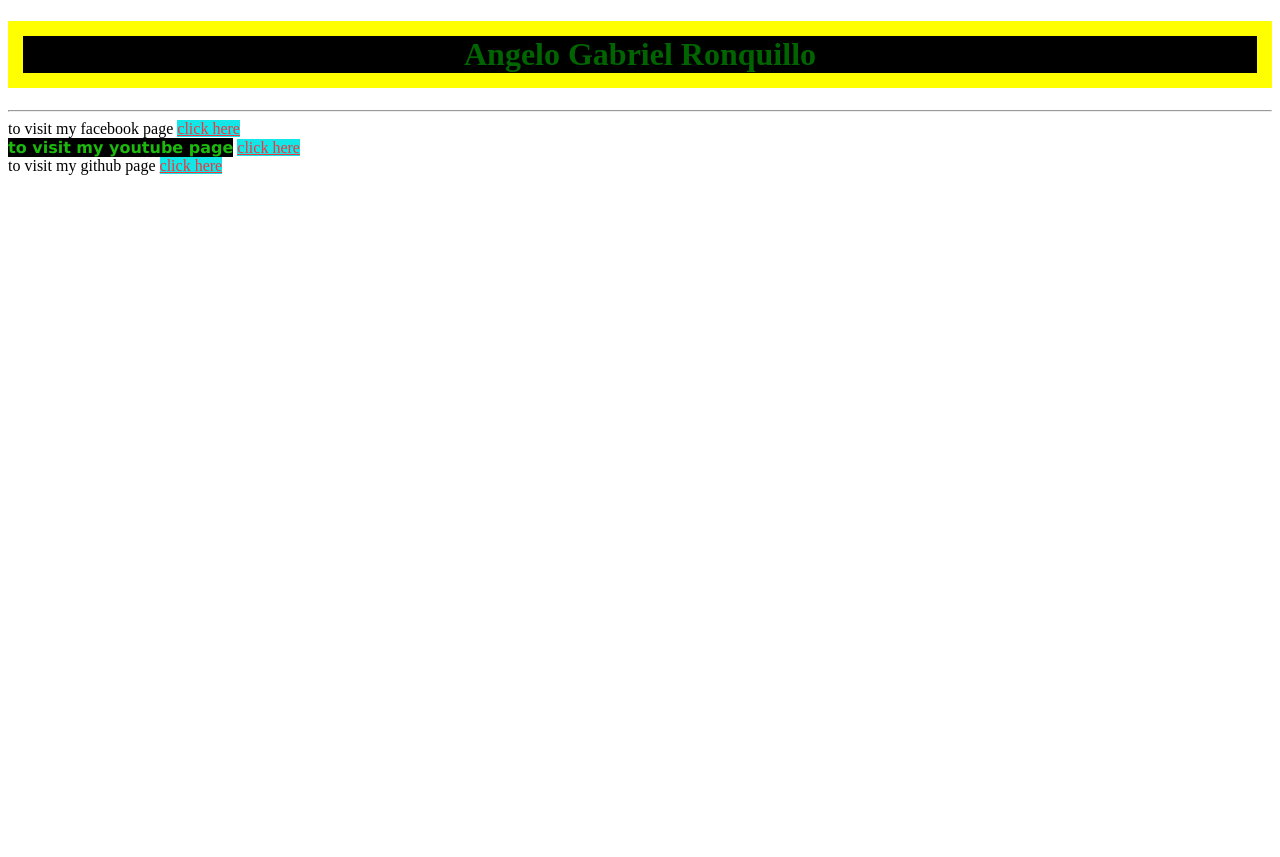
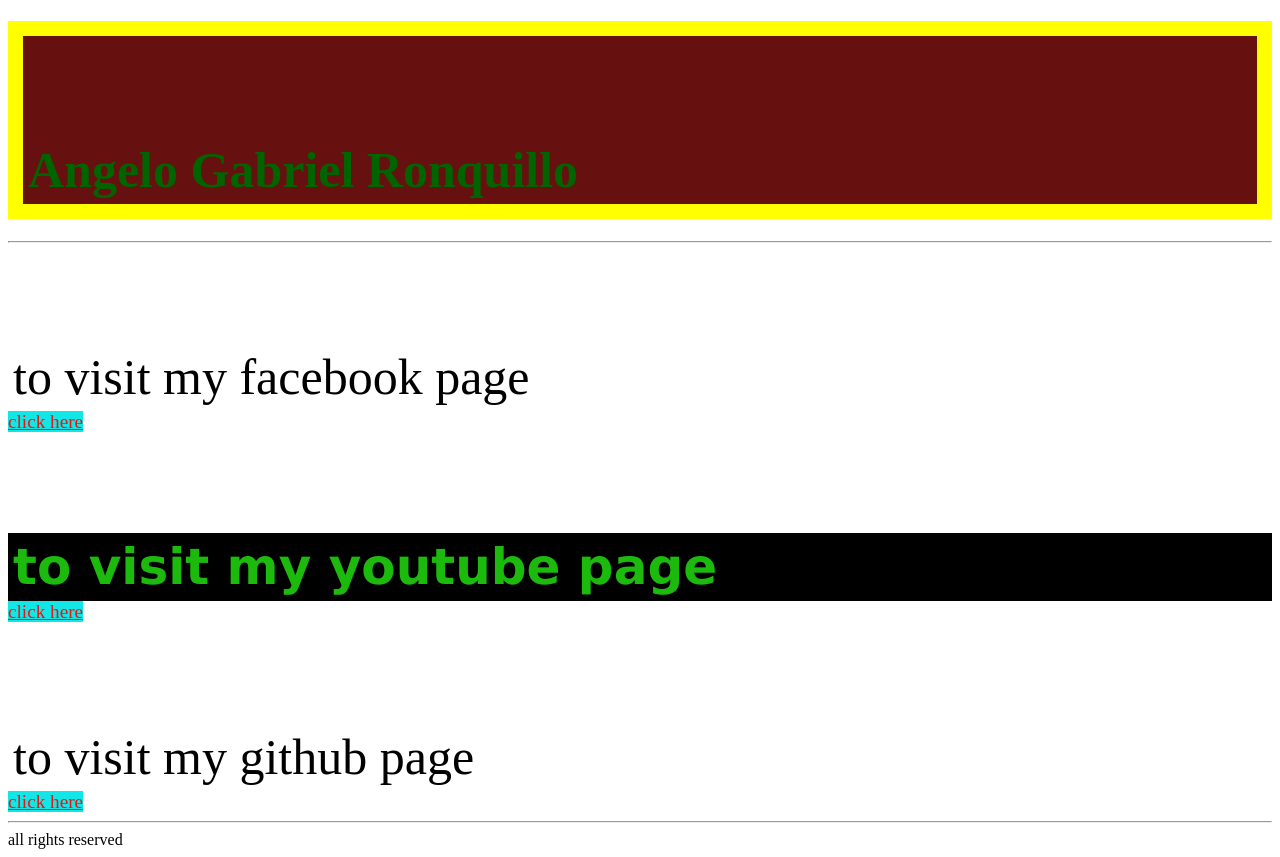
Before and after one commit to Rnqll/HTML_Semantic_Activity, a plain HTML site: page css_basics.html in a window 1280 px wide. Before the commit the page ends 800 px from the top, so only its background shows below. Drawn offline with Linux system fonts and the light colour scheme.

Commit message:
added footer

```diff
--- a/css_basics.html
+++ b/css_basics.html
@@ -61,9 +61,9 @@
 
 
     </main>
-
+<hr>
     <footer>
-
+all rights reserved
 
     </footer>
 
--- a/styles.css
+++ b/styles.css
@@ -8,15 +8,24 @@
 }
 
 a{
-    color: rgb(240, 53, 62) !important ;
+    color: rgb(231, 22, 19) !important ;
+    font-size: larger;
 }
 
 h1 {
 
     flex: auto;
     text-align: center;
-    background-color: black;
+    background-color: rgb(102, 16, 16);
     border: 15px solid yellow;
 
 
 }
+span{
+    display: flex;
+    flex-wrap: wrap;
+    font-size: 50px;
+    padding: 5px;
+    margin-top: 100px;
+
+}
```
